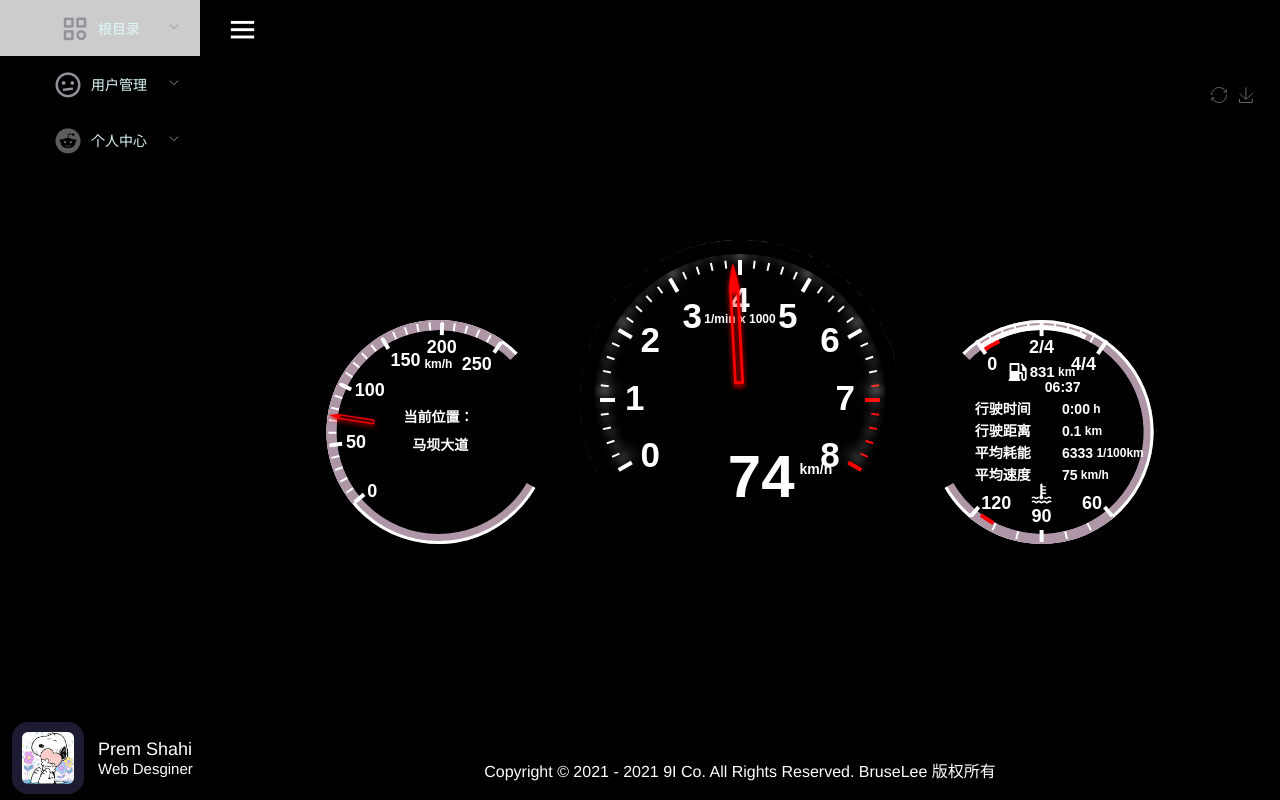
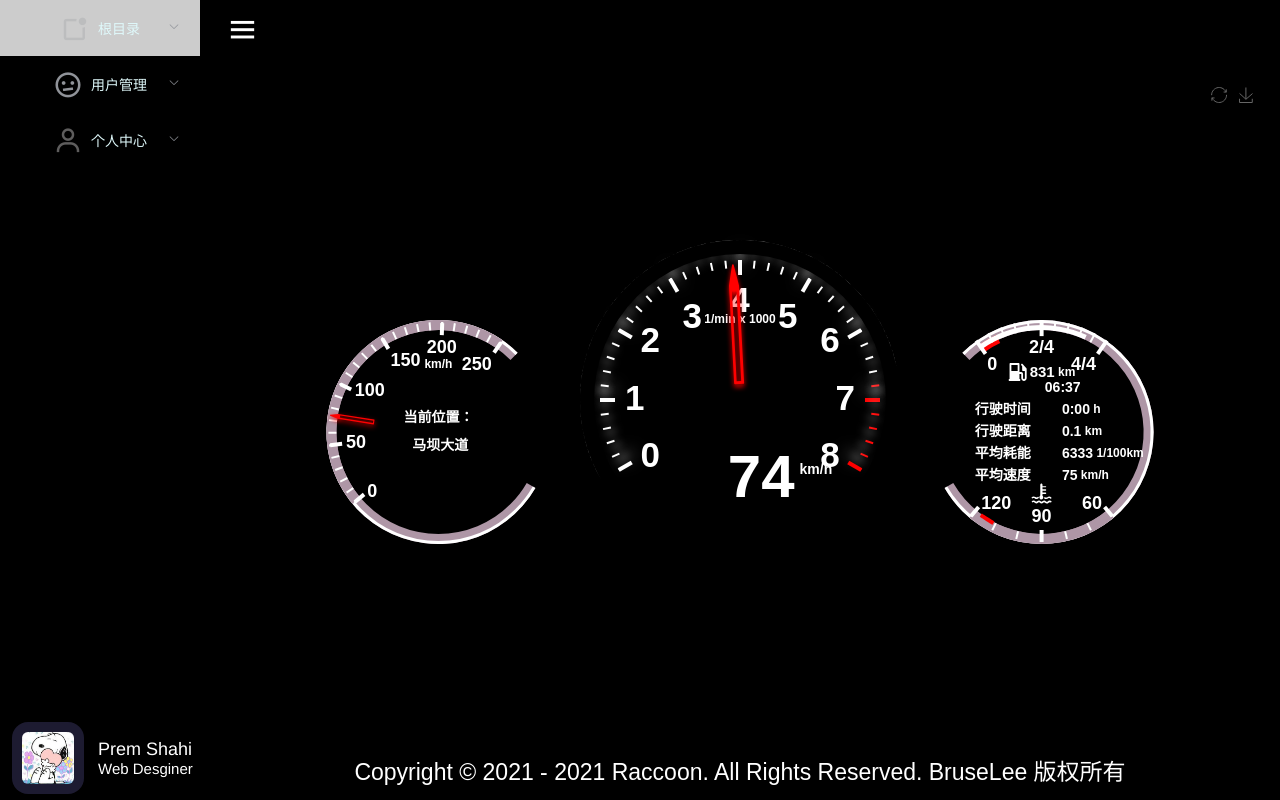
Before and after one commit to Bruse-Lee/Back-and-Front, a Vue app in the folder surveryfront/: page /dashboard in a window 1280 px wide. Built offline with nearby package versions, Linux system fonts and the light colour scheme.

Commit message:
修改了底部字体样式与版权

```diff
--- a/surveryfront/src/components/Layout.vue
+++ b/surveryfront/src/components/Layout.vue
@@ -17,7 +17,7 @@
           <router-view></router-view>
         </el-main>
         <el-footer>
-          Copyright © 2021 - 2021 9I Co. All Rights Reserved. BruseLee 版权所有
+          Copyright © 2021 - 2021 Raccoon. All Rights Reserved. BruseLee 版权所有
         </el-footer>
       </el-container>
     </el-container>
@@ -26,12 +26,10 @@
 
 <script>
 import Sidebar from "../components/sidebar/sidebar.vue";
-// import Headbar from "../components/headNavbar/headBar.vue";
 import routes from "../router/routes";
 export default {
   components: {
     Sidebar,
-    // Headbar,
   },
   data() {
     return {
@@ -86,10 +84,6 @@ export default {
 body {
   margin: 0;
 }
-/* .el-aside {
-  width: auto;
-  border-right: none;
-} */
 .el-header {
   display: flex;
   align-items: center;
@@ -104,6 +98,8 @@ body {
   display: flex;
   align-items: center;
   justify-content: center;
+  font-family: fantasy;
+  font-size: 23px;
   color: white;
 }
 .bx-menu {
--- a/surveryfront/src/components/authController/userController/userList.vue
+++ b/surveryfront/src/components/authController/userController/userList.vue
@@ -11,31 +11,31 @@
       prop="id"
       label="ID"
       width="100"
-          align=center
+      align="center"
     ></el-table-column>
     <el-table-column
       prop="username"
       label="姓名"
       width="350"
-          align=center
+      align="center"
     ></el-table-column>
     <el-table-column
       prop="password"
       label="密码"
       width="300"
-          align=center
+      align="center"
     ></el-table-column>
     <el-table-column
       prop="createTime"
       label="创建时间"
       width="300"
-          align=center
+      align="center"
     ></el-table-column>
     <el-table-column
       prop="updateTime"
       label="更新时间"
       width="300"
-          align=center
+      align="center"
     ></el-table-column>
     <el-table-column label="操作" align="center">
       <template slot-scope="scope">
--- a/surveryfront/src/router/routes.js
+++ b/surveryfront/src/router/routes.js
@@ -7,7 +7,8 @@ let routes = [
         redirect: { path: '/dashboard' },
         meta: {
             title: "根目录",
-            icon: 'bx bx-category'
+            icon: 'bx bx-notification bx-flashing',
+            style: 'color:#fffff'
         },
         children: [
             {
@@ -87,7 +88,7 @@ let routes = [
         component: Layout,
         meta: {
             title: "个人中心",
-            icon: 'bx bxl-reddit',
+            icon: 'bx bx-user',
             style: 'color:#5e5d5d'
         },
         children: [
```
Lines whose indentation alone changed are shown as unchanged.
